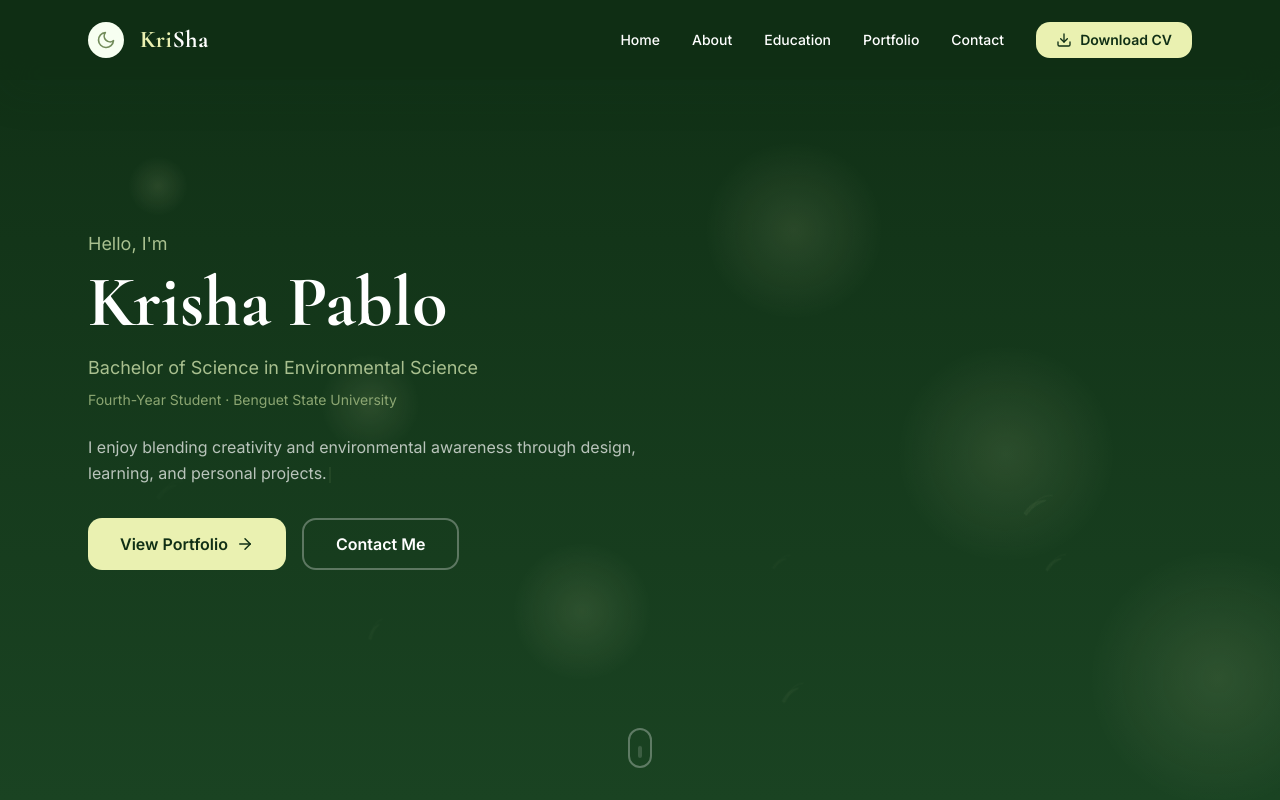
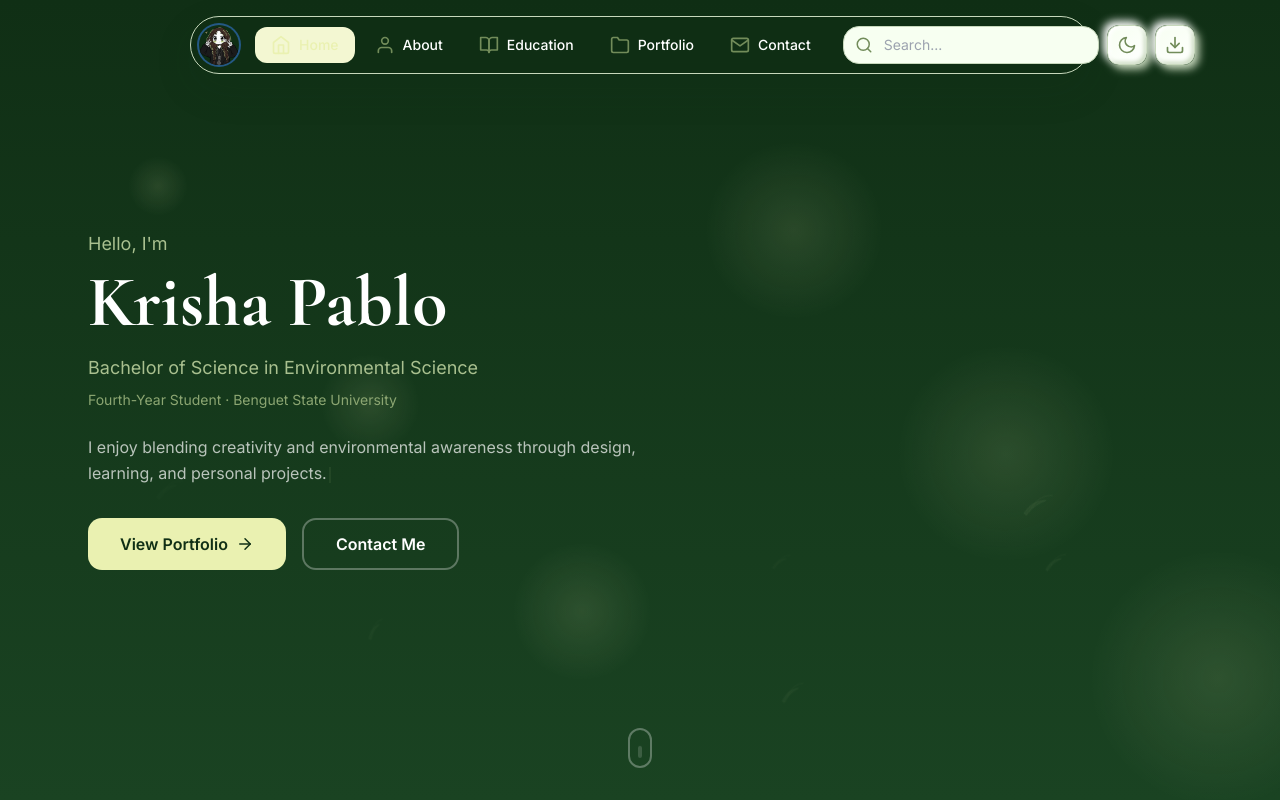
Before and after one commit to pablokrsh/Krisha-Online-Portfolio, a React (Vite) app: page / in a window 1280 px wide. Shown: the top 800 px of the page. Built offline with nearby package versions, Linux system fonts and the light colour scheme.

Commit message:
Redesign navbar: sticky pill, user avatar left, theme toggle right, search bar, download icon, nav icons, skeuomorphic icons

```diff
--- a/src/components/Navbar.jsx
+++ b/src/components/Navbar.jsx
@@ -1,20 +1,34 @@
 import { useState, useEffect } from 'react'
-import { FiMenu, FiX, FiDownload, FiSun, FiMoon } from 'react-icons/fi'
+import { FiMenu, FiX, FiDownload, FiSun, FiMoon, FiHome, FiUser, FiBookOpen, FiFolder, FiMail, FiSearch } from 'react-icons/fi'
 import { Link, useLocation } from 'react-router-dom'
 import { useTheme } from '../context/ThemeContext'
+import pfp from '../assets/img/pfp.png'
 
 const navLinks = [
-  { name: 'Home', href: '/' },
-  { name: 'About', href: '/about' },
-  { name: 'Education', href: '/education' },
-  { name: 'Portfolio', href: '/portfolio' },
-  { name: 'Contact', href: '/contact' },
+  { name: 'Home', href: '/', icon: FiHome },
+  { name: 'About', href: '/about', icon: FiUser },
+  { name: 'Education', href: '/education', icon: FiBookOpen },
+  { name: 'Portfolio', href: '/portfolio', icon: FiFolder },
+  { name: 'Contact', href: '/contact', icon: FiMail },
 ]
+
+const neoShadow = `
+  4px 4px 8px var(--neo-dark),
+  -4px -4px 8px var(--neo-light),
+  inset 2px 2px 4px var(--neo-light),
+  inset -2px -2px 4px var(--neo-dark)
+`
+
+const neoShadowPressed = `
+  inset 4px 4px 8px var(--neo-dark),
+  inset -4px -4px 8px var(--neo-light)
+`
 
 export default function Navbar() {
   const location = useLocation()
   const { theme, toggleTheme } = useTheme()
   const [mobileOpen, setMobileOpen] = useState(false)
+  const [searchQuery, setSearchQuery] = useState('')
 
   useEffect(() => {
     window.scrollTo(0, 0)
@@ -28,94 +42,207 @@ export default function Navbar() {
   const isActive = (href) => location.pathname === href || (href === '/' && location.pathname === '/')
 
   return (
+    <header className="fixed top-0 left-0 right-0 z-50 transition-all duration-300">
+      <div className="container-main px-6 md:px-12 pt-4">
+        <div className="mx-auto max-w-[900px]">
           <nav
             role="navigation"
             aria-label="Main navigation"
-      className="fixed top-0 left-0 right-0 z-50 h-20 transition-all duration-300"
-      style={{ background: 'var(--navbar-bg)', backdropFilter: 'blur(18px)', boxShadow: 'var(--shadow)' }}
+            className="relative flex items-center justify-between gap-4 rounded-[2rem] p-2 transition-all duration-300"
+            style={{
+              background: 'var(--navbar-bg)',
+              backdropFilter: 'blur(18px)',
+              boxShadow: 'var(--shadow)',
+              border: '1px solid var(--border)',
+            }}
           >
-      <div className="container-main h-full flex items-center justify-between px-6 md:px-12">
-        <div className="flex items-center gap-4">
+            {/* Left: User Avatar */}
+            <Link to="/" aria-label="Krisha Pablo - Home" className="flex-shrink-0">
+              <img
+                src={pfp}
+                alt="Krisha Pablo"
+                className="w-10 h-10 rounded-full object-cover ring-2 transition-all duration-300 hover:scale-105 hover:ring-4"
+                style={{
+                  ringColor: 'var(--accent)',
+                  objectFit: 'cover',
+                }}
+              />
+            </Link>
+
+            {/* Center: Navigation Links */}
+            <div className="hidden md:flex items-center gap-1">
+              {navLinks.map((link) => {
+                const Icon = link.icon
+                const active = isActive(link.href)
+                return (
+                  <Link
+                    key={link.name}
+                    to={link.href}
+                    className="flex items-center gap-2 px-4 py-2 rounded-xl transition-all duration-300"
+                    style={{
+                      color: active ? 'var(--accent)' : 'var(--navbar-text)',
+                      background: active ? 'var(--accent-light)' : 'transparent',
+                    }}
+                    aria-current={active ? 'page' : undefined}
+                  >
+                    <Icon size={20} style={{ color: active ? 'var(--accent)' : 'var(--icon)' }} />
+                    <span className="font-body text-sm font-medium">{link.name}</span>
+                  </Link>
+                )
+              })}
+            </div>
+
+            {/* Right: Search + Theme Toggle + Download CV */}
+            <div className="flex items-center gap-2 ml-auto">
+              {/* Search Bar */}
+              <div className="relative hidden sm:block">
+                <FiSearch size={18} className="absolute left-3 top-1/2 -translate-y-1/2 pointer-events-none" style={{ color: 'var(--icon)' }} />
+                <input
+                  type="search"
+                  placeholder="Search..."
+                  value={searchQuery}
+                  onChange={(e) => setSearchQuery(e.target.value)}
+                  className="w-48 sm:w-64 pl-10 pr-4 py-2 text-sm rounded-xl transition-all duration-300 focus:outline-none"
+                  style={{
+                    background: 'var(--surface-secondary)',
+                    color: 'var(--text-primary)',
+                    border: '1px solid var(--border)',
+                    borderRadius: '1rem',
+                  }}
+                  placeholder="Search..."
+                  aria-label="Search"
+                />
+              </div>
+
+              {/* Theme Toggle */}
               <button
                 onClick={toggleTheme}
                 aria-label={theme === 'light' ? 'Switch to dark mode' : 'Switch to light mode'}
-            className="relative p-2 rounded-lg transition-all duration-300"
-            style={{ background: 'var(--surface-secondary)', color: 'var(--icon)' }}
+                className="w-10 h-10 rounded-xl flex items-center justify-center transition-all duration-300"
+                style={{
+                  background: 'linear-gradient(145deg, var(--surface-secondary), var(--surface))',
+                  border: '1px solid var(--border)',
+                  boxShadow: neoShadow,
+                  color: 'var(--icon)',
+                }}
               >
-            <span className="block transition-all duration-300" style={{ transform: theme === 'light' ? 'rotate(0deg) scale(1)' : 'rotate(180deg) scale(1)' }}>
                 {theme === 'light' ? <FiMoon size={20} /> : <FiSun size={20} />}
-            </span>
               </button>
-          <Link
-            to="/"
-            className="font-heading text-2xl font-bold tracking-wide transition-colors duration-300"
-            aria-label="Krisha Pablo - Home"
-          >
-            <span style={{ color: 'var(--accent)' }}>Kri</span><span style={{ color: 'var(--navbar-text)' }}>Sha</span>
-          </Link>
-        </div>
 
-        <div className="hidden md:flex items-center gap-8">
-          {navLinks.map((link) => (
-            <Link
-              key={link.name}
-              to={link.href}
-              aria-current={location.pathname === link.href ? 'page' : undefined}
-              className="nav-underline font-body text-sm font-medium transition-colors duration-300"
-              style={{ color: 'var(--navbar-text)' }}
-            >
-              {link.name}
-            </Link>
-          ))}
+              {/* Download CV */}
               <a
                 href="#contact"
-            className="btn-accent flex items-center gap-2 text-sm !py-2 !px-5"
+                className="w-10 h-10 rounded-xl flex items-center justify-center transition-all duration-300"
+                style={{
+                  background: 'linear-gradient(145deg, var(--surface-secondary), var(--surface))',
+                  border: '1px solid var(--border)',
+                  boxShadow: neoShadow,
+                  color: 'var(--icon)',
+                }}
+                aria-label="Download CV"
               >
-            <FiDownload size={16} />
-            Download CV
+                <FiDownload size={20} />
               </a>
             </div>
 
+            {/* Mobile Menu Button */}
             <button
-          className="md:hidden transition-transform duration-300 active:scale-90"
+              className="md:hidden w-10 h-10 rounded-xl flex items-center justify-center transition-transform duration-300 active:scale-90"
               onClick={() => setMobileOpen(!mobileOpen)}
               aria-label={mobileOpen ? 'Close menu' : 'Open menu'}
               aria-expanded={mobileOpen}
-          style={{ color: 'var(--navbar-text)' }}
+              style={{ color: 'var(--navbar-text)', background: 'var(--surface-secondary)' }}
             >
               {mobileOpen ? <FiX size={24} /> : <FiMenu size={24} />}
             </button>
-      </div>
+          </nav>
 
+          {/* Mobile Menu */}
           <div
-        className={`md:hidden absolute top-20 left-0 right-0 border-t transition-all duration-400 ${
-          mobileOpen ? 'opacity-100 translate-y-0 pointer-events-auto' : 'opacity-0 -translate-y-4 pointer-events-none'
-        }`}
-        style={{ background: 'var(--navbar-bg)', backdropFilter: 'blur(18px)', borderColor: 'var(--border)' }}
+            className={`md:hidden absolute top-full left-4 right-4 mt-4 rounded-2xl p-6 space-y-2 transition-all duration-400 ${mobileOpen ? 'opacity-100 translate-y-0 pointer-events-auto' : 'opacity-0 -translate-y-4 pointer-events-none'}`}
+            style={{
+              background: 'var(--navbar-bg)',
+              backdropFilter: 'blur(18px)',
+              border: '1px solid var(--border)',
+              boxShadow: 'var(--shadow)',
+            }}
           >
-        <div className="flex flex-col items-center py-6 gap-4">
-          {navLinks.map((link, i) => (
+            <div className="p-4 space-y-3">
+              {navLinks.map((link, i) => {
+                const Icon = link.icon
+                const active = isActive(link.href)
+                return (
                   <Link
                     key={link.name}
                     to={link.href}
                     onClick={() => setMobileOpen(false)}
-              className="font-body text-base font-medium transition-colors duration-300"
-              style={{ color: location.pathname === link.href ? 'var(--accent)' : 'var(--navbar-text)' }}
-              style={{ animation: mobileOpen ? `fadeUp 0.3s ease-out ${i * 0.05}s both` : 'none' }}
+                    className="flex items-center gap-3 px-4 py-3 rounded-xl transition-all duration-300"
+                    style={{
+                      color: active ? 'var(--accent)' : 'var(--navbar-text)',
+                      background: active ? 'var(--accent-light)' : 'transparent',
+                      animation: mobileOpen ? `fadeUp 0.3s ease-out ${i * 0.05}s both` : 'none',
+                    }}
                   >
-              {link.name}
+                    <Icon size={22} style={{ color: active ? 'var(--accent)' : 'var(--icon)' }} />
+                    <span className="font-body text-base font-medium">{link.name}</span>
                   </Link>
-          ))}
+                )
+              })}
+
+              <div className="pt-4 border-t" style={{ borderColor: 'var(--border)' }}>
+                <div className="relative mb-4">
+                  <FiSearch size={18} className="absolute left-3 top-1/2 -translate-y-1/2 pointer-events-none" style={{ color: 'var(--icon)' }} />
+                  <input
+                    type="search"
+                    placeholder="Search..."
+                    value={searchQuery}
+                    onChange={(e) => setSearchQuery(e.target.value)}
+                    className="w-full pl-10 pr-4 py-3 text-sm rounded-xl transition-all duration-300 focus:outline-none"
+                    style={{
+                      background: 'var(--surface-secondary)',
+                      color: 'var(--text-primary)',
+                      border: '1px solid var(--border)',
+                      borderRadius: '1rem',
+                    }}
+                    placeholder="Search..."
+                    aria-label="Search"
+                  />
+                </div>
+
+                <div className="flex items-center justify-center gap-4">
+                  <button
+                    onClick={toggleTheme}
+                    aria-label={theme === 'light' ? 'Switch to dark mode' : 'Switch to light mode'}
+                    className="w-12 h-12 rounded-xl flex items-center justify-center transition-all duration-300"
+                    style={{
+                      background: 'linear-gradient(145deg, var(--surface-secondary), var(--surface))',
+                      border: '1px solid var(--border)',
+                      boxShadow: neoShadow,
+                      color: 'var(--icon)',
+                    }}
+                  >
+                    {theme === 'light' ? <FiMoon size={22} /> : <FiSun size={22} />}
+                  </button>
+
                   <a
                     href="#contact"
-            onClick={() => setMobileOpen(false)}
-            className="btn-accent flex items-center gap-2 text-sm !py-2 !px-5 mt-2"
+                    className="w-12 h-12 rounded-xl flex items-center justify-center transition-all duration-300"
+                    style={{
+                      background: 'linear-gradient(145deg, var(--surface-secondary), var(--surface))',
+                      border: '1px solid var(--border)',
+                      boxShadow: neoShadow,
+                      color: 'var(--icon)',
+                    }}
+                    aria-label="Download CV"
                   >
-            <FiDownload size={16} />
-            Download CV
+                    <FiDownload size={22} />
                   </a>
                 </div>
               </div>
-    </nav>
+            </div>
+          </div>
+        </div>
+      </div>
+    </header>
   )
 }
```
Lines whose indentation alone changed are shown as unchanged.
